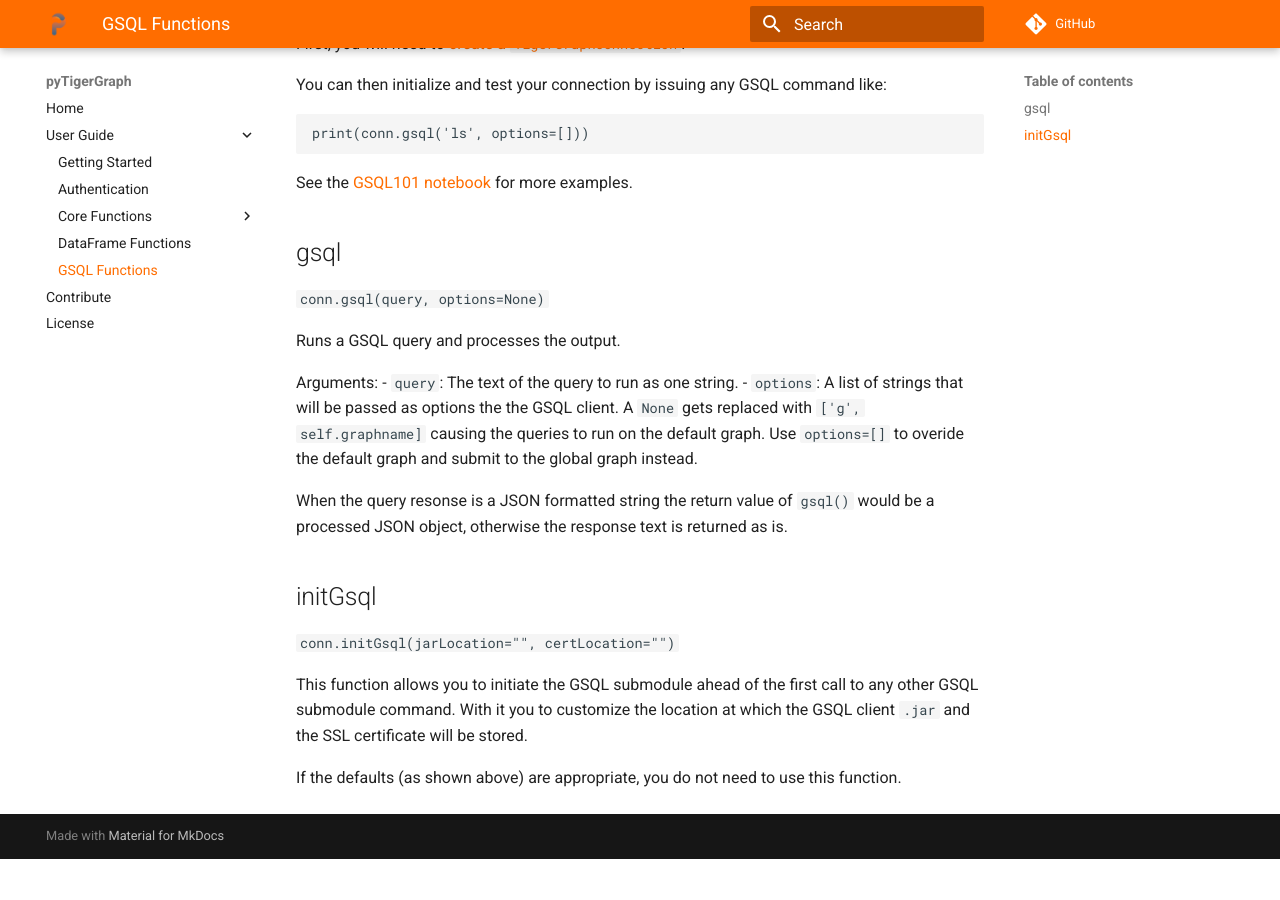
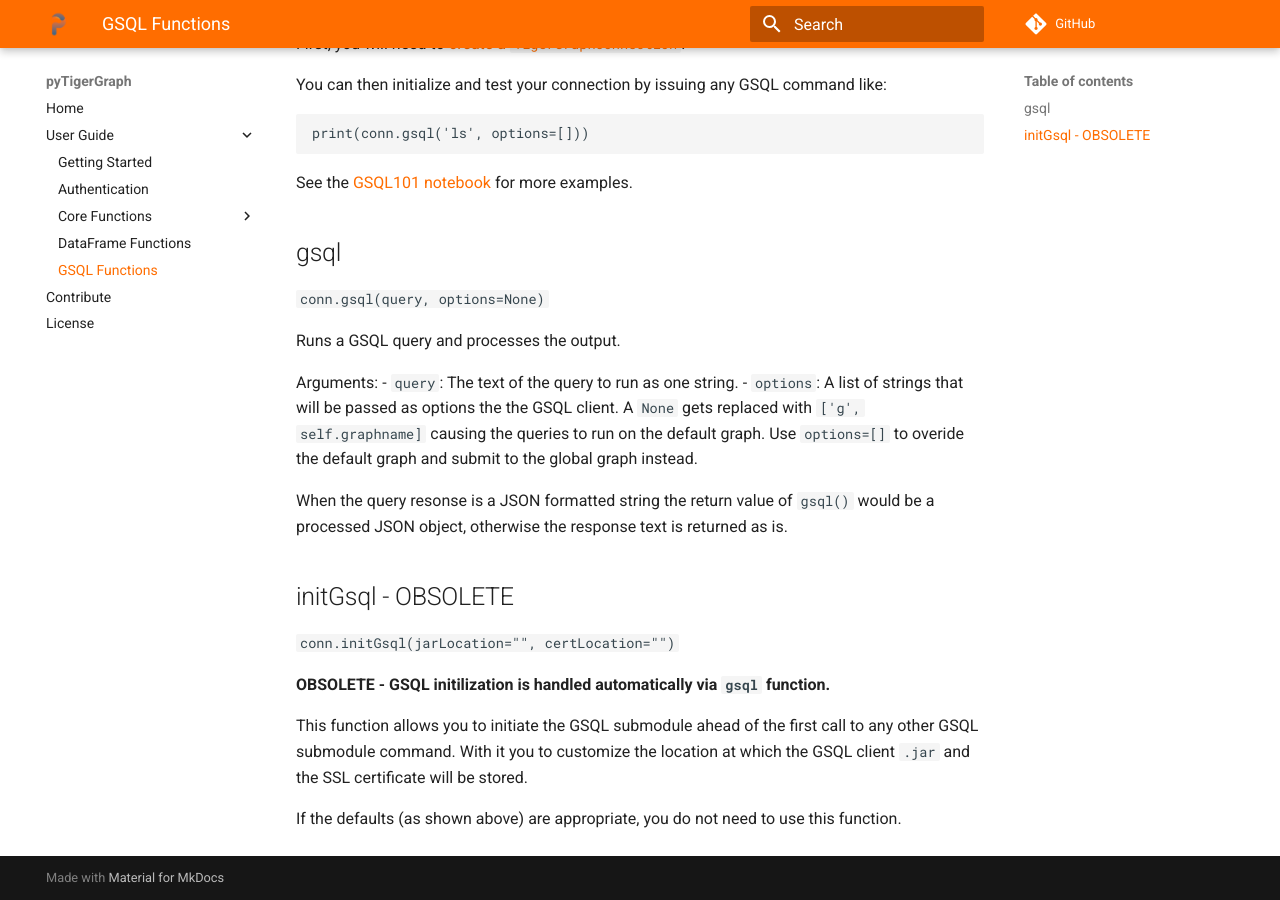
Before and after one commit to pyTigerGraph/pyTigerGraph, an MkDocs documentation site: the page built from docs/Gsql.md, in a window 1280 px wide and 900 px high, scrolled down 912 px. Built offline with MkDocs 1.6.1 and Material for MkDocs 9.7.7, drawn with Linux system fonts in a browser that asks for light colours; comment, search, counter and statistics services are not loaded; before the commit the page ends 1771 px from its top, so only the background shows below that.

Commit message:
Added obsolete info to iniGsql function

```diff
--- a/docs/Gsql.md
+++ b/docs/Gsql.md
@@ -29,8 +29,10 @@
 
 When the query resonse is a JSON formatted string the return value of `gsql()` would be a processed JSON object, otherwise the response text is returned as is.
 
-## initGsql
+## initGsql - OBSOLETE
 `conn.initGsql(jarLocation="", certLocation="")`
+
+**OBSOLETE - GSQL initilization is handled automatically via `gsql` function.**
 
 This function allows you to initiate the GSQL submodule ahead of the first call to any other GSQL submodule command. With it you to customize the location at which the GSQL client `.jar` and the SSL certificate will be stored.
 
```
